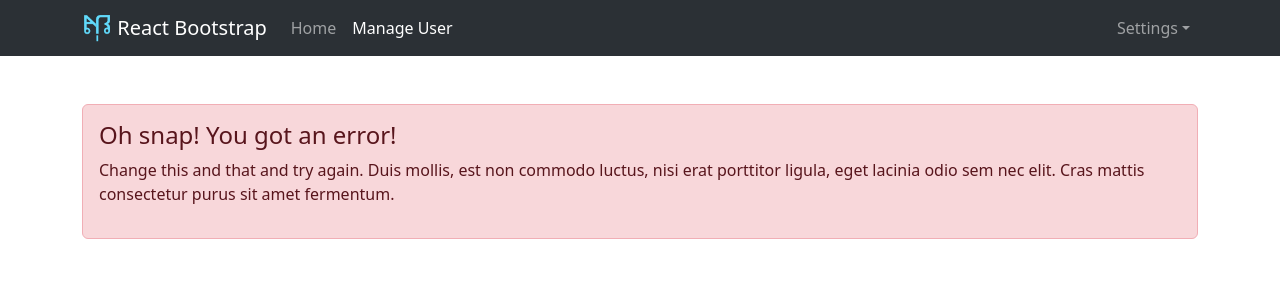
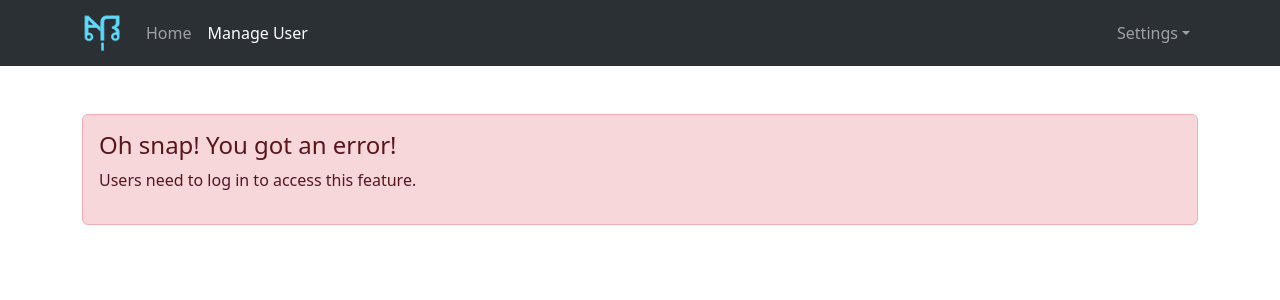
Before and after one commit to abcmonboi/001-fe-react, a React (Create React App) app: page /users in a window 1280 px wide. Shown: the top 300 px of the page. Built offline with nearby package versions, Linux system fonts and the light colour scheme.

Commit message:
18. Not Found Component

```diff
--- a/src/components/Header.jsx
+++ b/src/components/Header.jsx
@@ -38,11 +38,11 @@ function Header(props) {
             <img
               alt="logo"
               src={logo}
-              width="30"
-              height="30"
+              width="40"
+              height="40"
               className="d-inline-block align-top"
             />
-            <span> React Bootstrap</span>
+
           </NavLink>
         </Navbar.Brand>
         <Navbar.Toggle hidden={!user?.auth}  aria-controls="basic-navbar-nav" />
--- a/src/components/Login.jsx
+++ b/src/components/Login.jsx
@@ -31,8 +31,12 @@ const Login = () => {
       setIsLogging(false);
       return;
     }
+    //trim email and password before sending to the server
+    let res = await loginApi({
+      email: payload.email.trim(),
+      password: payload.password.trim(),
+    });
 
-    let res = await loginApi(payload);
     //   {
     //     eve.holt@reqres.in
     //     cityslicka
@@ -58,7 +62,11 @@ const Login = () => {
     <>
       <div className="login-container col-lg-8 col-sm-6  col-xl-4">
         <div className="title text-dark">Log in</div>
-        <div className="text-dark">{"Email or username"}</div>
+        <div className="text-dark">
+          <p className="font-weight-bold">
+            Email or username (eve.holt@reqres.in)
+          </p>
+        </div>
         <form>
           <input
             value={payload.email}
--- a/src/routers/AppRouters.js
+++ b/src/routers/AppRouters.js
@@ -13,9 +13,8 @@ const AppRouters = () => {
           <Route path="/login" element={<Login />} />
         </Route>
         <Route path="/users" element={<PrivateRoute />}></Route>
-        <Route path="*" element={<NotFound/>}></Route>
+        <Route path="*" element={<NotFound />}></Route>
       </Routes>
-
     </>
   );
 };
--- a/src/routers/PrivateRoute.js
+++ b/src/routers/PrivateRoute.js
@@ -13,9 +13,7 @@ const PrivateRoute = () => {
        <Alert variant="danger" className="mt-5" >
         <Alert.Heading>Oh snap! You got an error!</Alert.Heading>
         <p>
-          Change this and that and try again. Duis mollis, est non commodo
-          luctus, nisi erat porttitor ligula, eget lacinia odio sem nec elit.
-          Cras mattis consectetur purus sit amet fermentum.
+        Users need to log in to access this feature.
         </p>
       </Alert>
     </>
```
